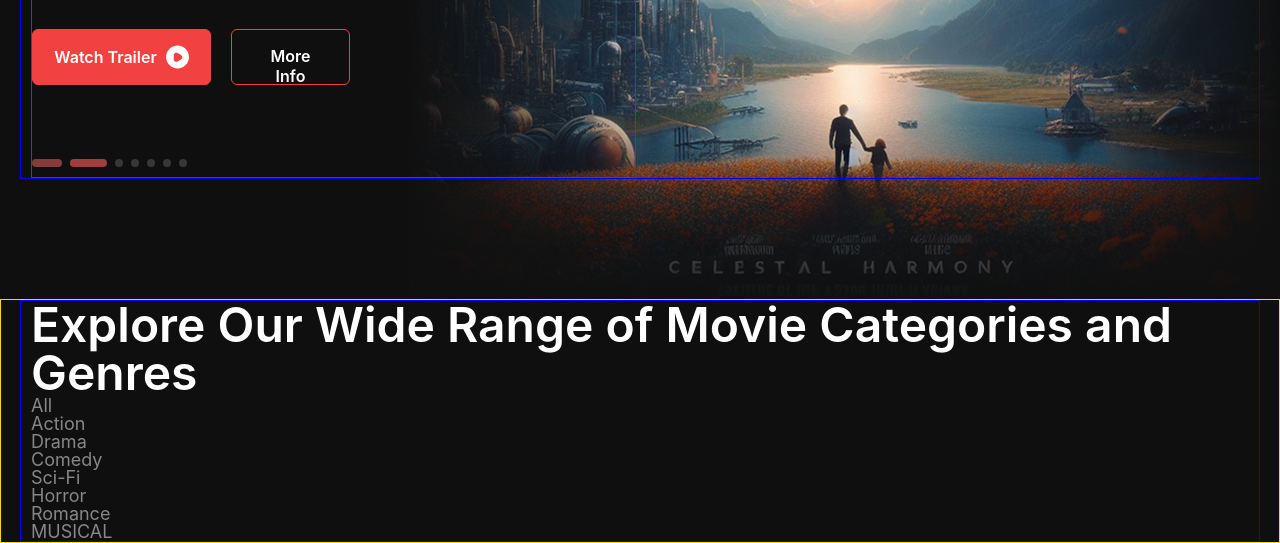
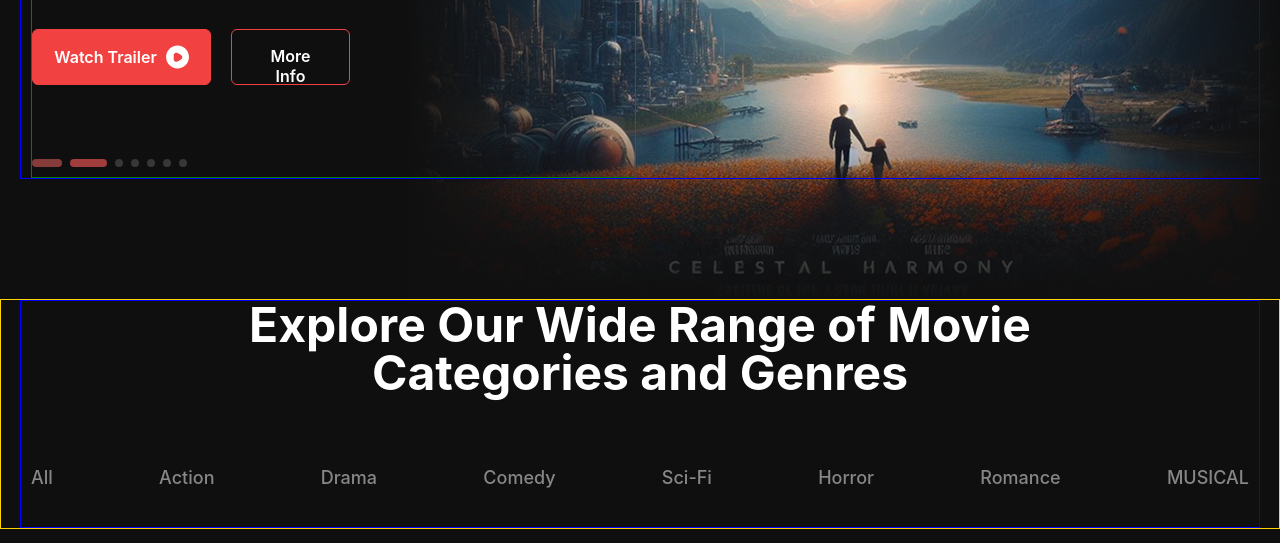
Before and after one commit to Gray-01/mostream, a plain HTML site: page index.html in a window 1280 px wide. Shown: the part 461-1004 px from the top of the page. Drawn offline with Linux system fonts and the light colour scheme; a web font is replaced by a local one.

Commit message:
Начата новая секция: сделан h2 и навигация

```diff
--- a/css/components/header__nav.css
+++ b/css/components/header__nav.css
@@ -4,3 +4,9 @@
     gap: 2rem;
     /*32px*/
 }
+
+.header__nav-link {
+    font-size: 1rem;
+    font-weight: 600;
+    font-family: 'Inter', 'Sans-serif';
+}
--- /dev/null
+++ b/css/components/movie-categories__nav.css
@@ -0,0 +1,33 @@
+.movie-categories__nav {
+    height: 3.625rem;
+    /* 58px */
+    margin-top: 3.5rem;
+    /*56px*/
+}
+
+
+.movie-categories__list {
+    display: flex;
+    justify-content: space-between;
+}
+
+.movie-categories__link {
+    font-size: 1.125rem;
+    /*18px*/
+    font-family: 'Inter', 'Sans-serif';
+    font-weight: 500;
+    color: #878787;
+    transition: all 0.3s ease;
+}
+
+.movie-categories__link:hover {
+    color: #fff;
+    font-weight: 700;
+    border: 0.125rem solid #606060;
+    /* 2px */
+    border-radius: 0.375rem;
+    /* 6px */
+    background-color: #242323;
+    padding: 1rem 1.5rem;
+    /* 16px 24px */
+}
--- /dev/null
+++ b/css/components/typography.css
@@ -0,0 +1,13 @@
+h2.desc--h2 {
+    font-family: 'Inter', 'Sans-serif';
+    font-weight: 700;
+    font-size: 3rem;
+    /*48px*/
+    height: 112px;
+}
+
+.desc--w788 {
+    max-width: 788px;
+    margin: 0 auto;
+    text-align: center;
+}
--- a/css/style.css
+++ b/css/style.css
@@ -12,6 +12,8 @@
 @import url('components/btn-group.css');
 @import url('components/hero--bg-right.css');
 @import url('components/indicator__list.css');
+@import url('components/typography.css');
+@import url('components/movie-categories__nav.css');
 
 
 /* Базовые контейнеры */
--- a/index.html
+++ b/index.html
@@ -84,7 +84,7 @@
         <section class="movie-categories">
           <div class="container">
             <div class="movie-categories__content">
-              <h2 class="desc">
+              <h2 class="desc--h2 desc--w788">
                 Explore Our Wide Range of Movie Categories and Genres
               </h2>
               <nav class="movie-categories__nav">
```
